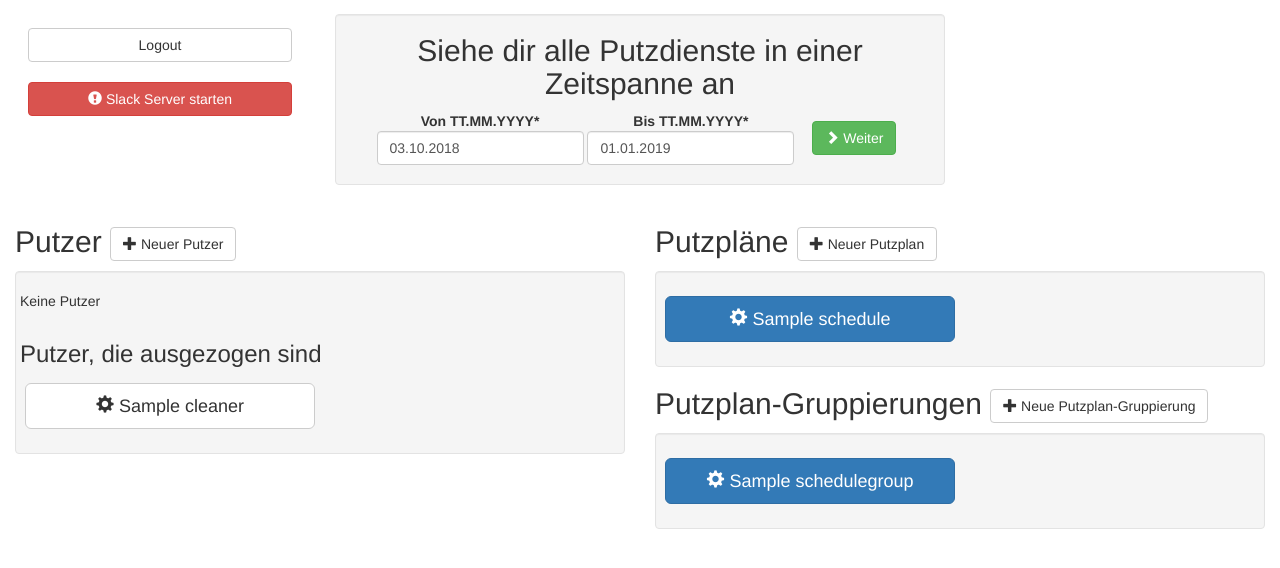
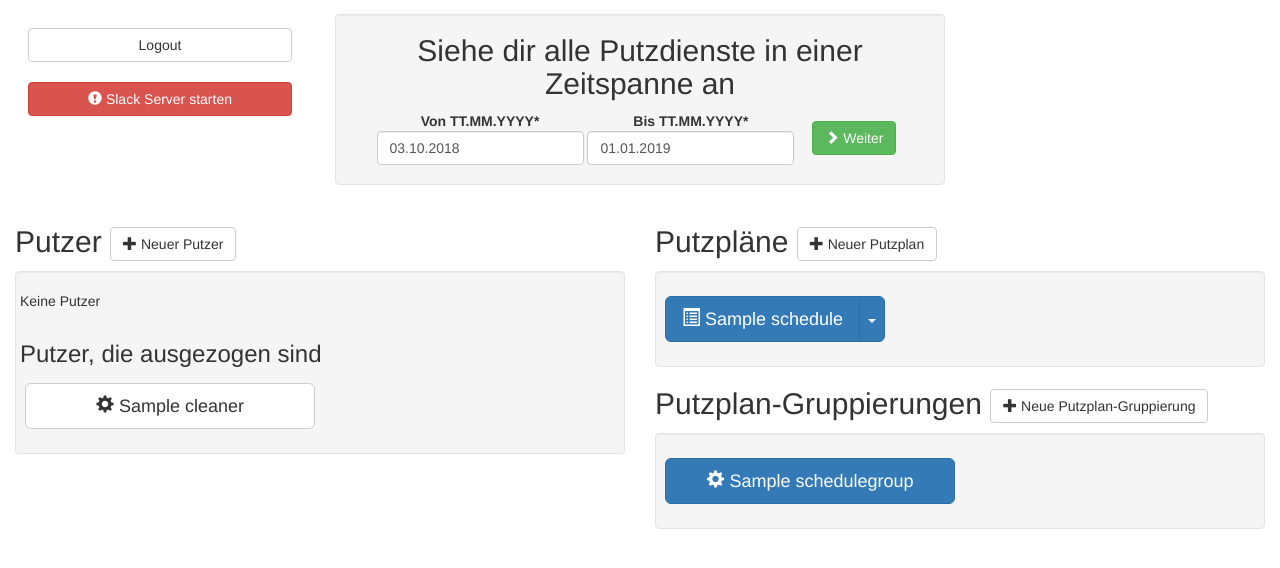
Before and after one commit to monoclecat/cleansys, a Django app: page /config/ in a window 1280 px wide. Shown: the top 568 px of the page. Run offline with Django 3.2, Linux system fonts and the light colour scheme; a user stored in the database is signed in; tables that the repository leaves empty hold one stand-in row (values such as "Sample post"); parts of the project's set-up code (start-up, migrations or seed data) failed here and were passed over; some libraries are stand-ins or nearby versions.

Commit message:
Changed styling of Schedules in Admin View Minor changes to ScheduleTaskList html-template Removed old clutter from back when Tasks were created in the ScheduleUpdateView (lol) Moved functionality from ScheduleGroupUpdateView to the Schedule model

```diff
--- a/webinterface/forms.py
+++ b/webinterface/forms.py
@@ -107,7 +107,6 @@ class ScheduleForm(forms.ModelForm):
 
     disabled = forms.BooleanField(label="Deaktivieren", required=False)
 
-
     def __init__(self, *args, **kwargs):
         initial = kwargs.get('initial', {})
         if 'instance' in kwargs and kwargs['instance']:
@@ -122,11 +121,8 @@ class ScheduleForm(forms.ModelForm):
             'cleaners_per_date',
             'frequency',
             'schedule_group',
-            HTML('<h3>Aufgaben</h3>'),
-            HTML("Platzhalter"),
             HTML("<button class=\"btn btn-success\" type=\"submit\" name=\"save\">"
                  "<span class=\"glyphicon glyphicon-ok\"></span> Speichern</button> "
-                 # TODO Add a save-and-keep-editing button or put it in Neue Aufgabe erstellen AccordionGroup
                  "<a class=\"btn btn-warning\" href=\"{% url \'webinterface:config\' %}\" role=\"button\">"
                  "<span class=\"glyphicon glyphicon-remove\"></span> Abbrechen</a> "),
             'disabled',
@@ -135,13 +131,6 @@ class ScheduleForm(forms.ModelForm):
         if 'instance' in kwargs and kwargs['instance']:
             self.fields['frequency'].disabled = True
             self.fields['cleaners_per_date'].disabled = True
-            self.helper.layout.fields[5] = \
-                HTML("<p><a class=\"btn btn-info\" href=\"{% url \'webinterface:schedule-task-list\' "
-                     "" + str(kwargs['instance'].pk) + " %}\" role=\"button\"> "
-                     "<span class=\"glyphicon glyphicon-arrow-right\"></span>Ansehen und bearbeiten"
-                     "</a></p><br>")
-        else:
-            self.helper.layout.fields[5] = HTML('Aufgaben können erst nach dem Speichern erstellt werden.')
 
 
 class ScheduleGroupForm(forms.ModelForm):
@@ -269,11 +258,18 @@ class CleanerForm(forms.ModelForm):
                         '<a class=\"btn btn-info\" href=\"{% url \'webinterface:affiliation-edit\' '
                         +str(affiliation.pk)+' %}\" role=\"button\">'
                         '<span class=\"glyphicon glyphicon-cog\"></span> Bearbeiten</a>')
+
                 group_name = str(affiliation.group) if affiliation.group else "Keine Gruppe"
+
+                if affiliation.end.year == 9999:
+                    end_date = "auf weiteres"
+                else:
+                    end_date = str(affiliation.end.strftime('%d-%b-%Y'))
+
                 self.helper.layout.fields[3].append(
                     AccordionGroup(
-                        group_name+' - '+str(affiliation.beginning.strftime('%d-%b-%Y'))+
-                        ' bis '+str(affiliation.end.strftime('%d-%b-%Y')), edit_button)
+                        '{} - {} bis {}'.format(group_name, str(affiliation.beginning.strftime('%d-%b-%Y')), end_date),
+                        edit_button)
                 )
         else:
             # We are in the CreateView
--- a/webinterface/models.py
+++ b/webinterface/models.py
@@ -194,8 +194,20 @@ class ScheduleGroup(models.Model):
 
     objects = ScheduleGroupQuerySet.as_manager()
 
+    def __init__(self, *args, **kwargs):
+        super().__init__(*args, **kwargs)
+        self.__disabled = self.disabled
+
     def __str__(self):
         return self.name
+
+    def save(self, force_insert=False, force_update=False, using=None, update_fields=None):
+        super().save(force_insert, force_update, using, update_fields)
+        if self.pk and self.__disabled != self.disabled:
+            for affiliation in self.affiliation_set.all():
+                if affiliation.end > timezone.now().date():
+                    affiliation.end = timezone.now().date()
+                    affiliation.save()
 
 
 class CleanerQuerySet(models.QuerySet):
--- a/webinterface/templates/webinterface/config.html
+++ b/webinterface/templates/webinterface/config.html
@@ -98,10 +98,24 @@ Einstellungen
                     <div class="row">
                         {% for schedule in active_schedule_list %}
                             <div class="col-xs-12 col-sm-6" style="padding: 5px">
-                                <a class="btn btn-primary btn-lg btn-block" role="button"
-                                   href="{% url 'webinterface:schedule-edit' schedule.pk %}">
-                                    <span class="glyphicon glyphicon-cog"></span> {{ schedule.name }}
-                                </a>
+                                <div class="btn-group btn-group-lg">
+                                    <a class="btn btn-primary" role="button"
+                                        href="#">
+                                        <span class="glyphicon glyphicon-list-alt"></span> {{ schedule.name }}
+                                    </a>
+                                    <button type="button" class="btn btn-primary dropdown-toggle"
+                                            data-toggle="dropdown" aria-haspopup="true" aria-expanded="false">
+                                        <span class="caret"></span>
+                                        <span class="sr-only">Toggle Dropdown</span>
+                                    </button>
+                                    <ul class="dropdown-menu">
+                                        <li><a href="{% url 'webinterface:schedule-edit' schedule.pk %}">
+                                            <span class="glyphicon glyphicon-cog"></span> Bearbeiten</a></li>
+                                        <li role="separator" class="divider"></li>
+                                        <li><a href="{% url 'webinterface:schedule-task-list' schedule.pk %}">
+                                            <span class="glyphicon glyphicon-tags"></span> Aufgaben</a></li>
+                                    </ul>
+                                </div>
                             </div>
                         {% empty %}
                             <p>Keine Putzpläne zu Zeigen...</p>
```
Also changed, not shown: webinterface/form_views.py (+0 -17 lines), webinterface/templates/webinterface/schedule_task_list.html (+6 -7 lines).
